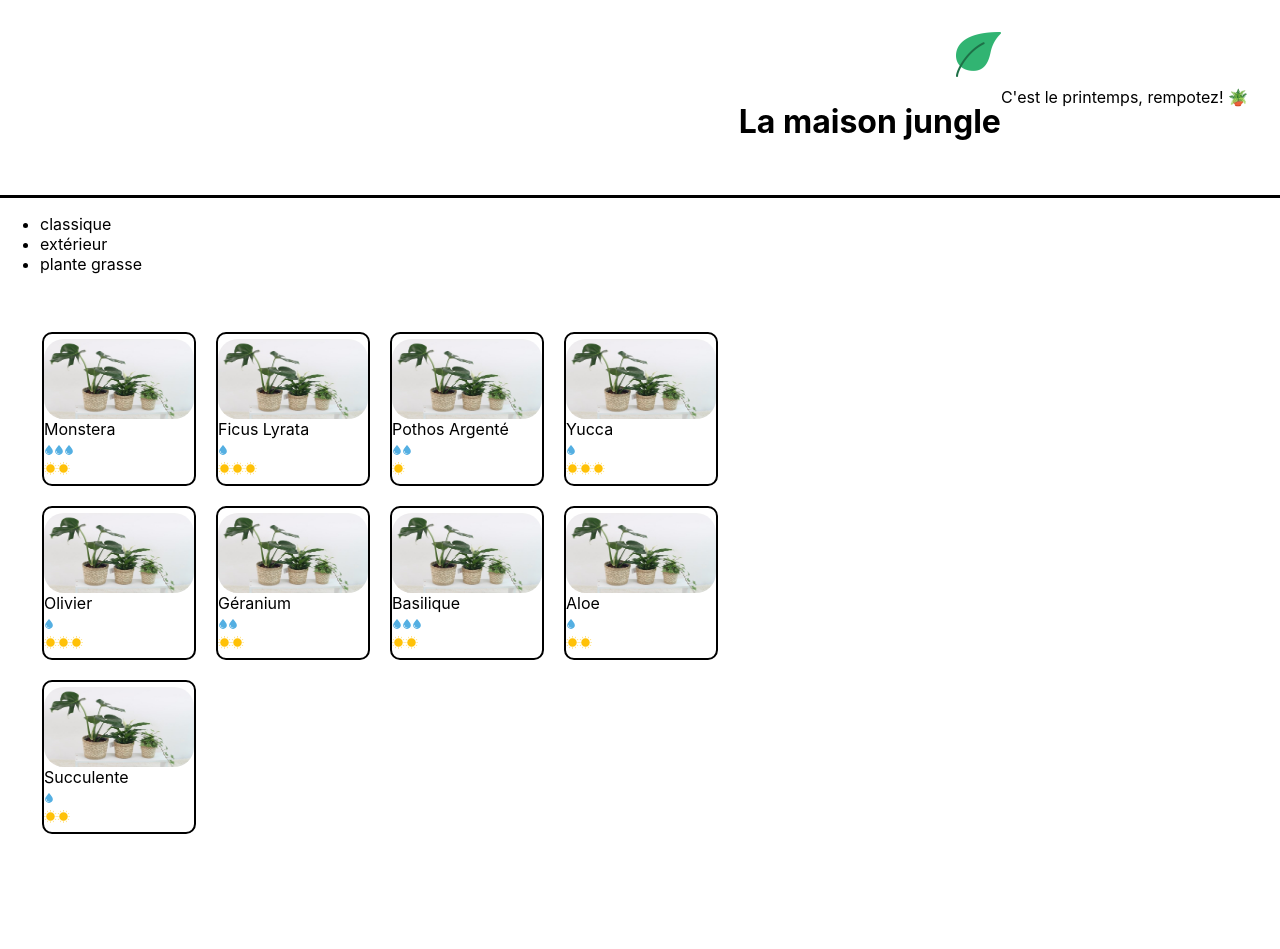
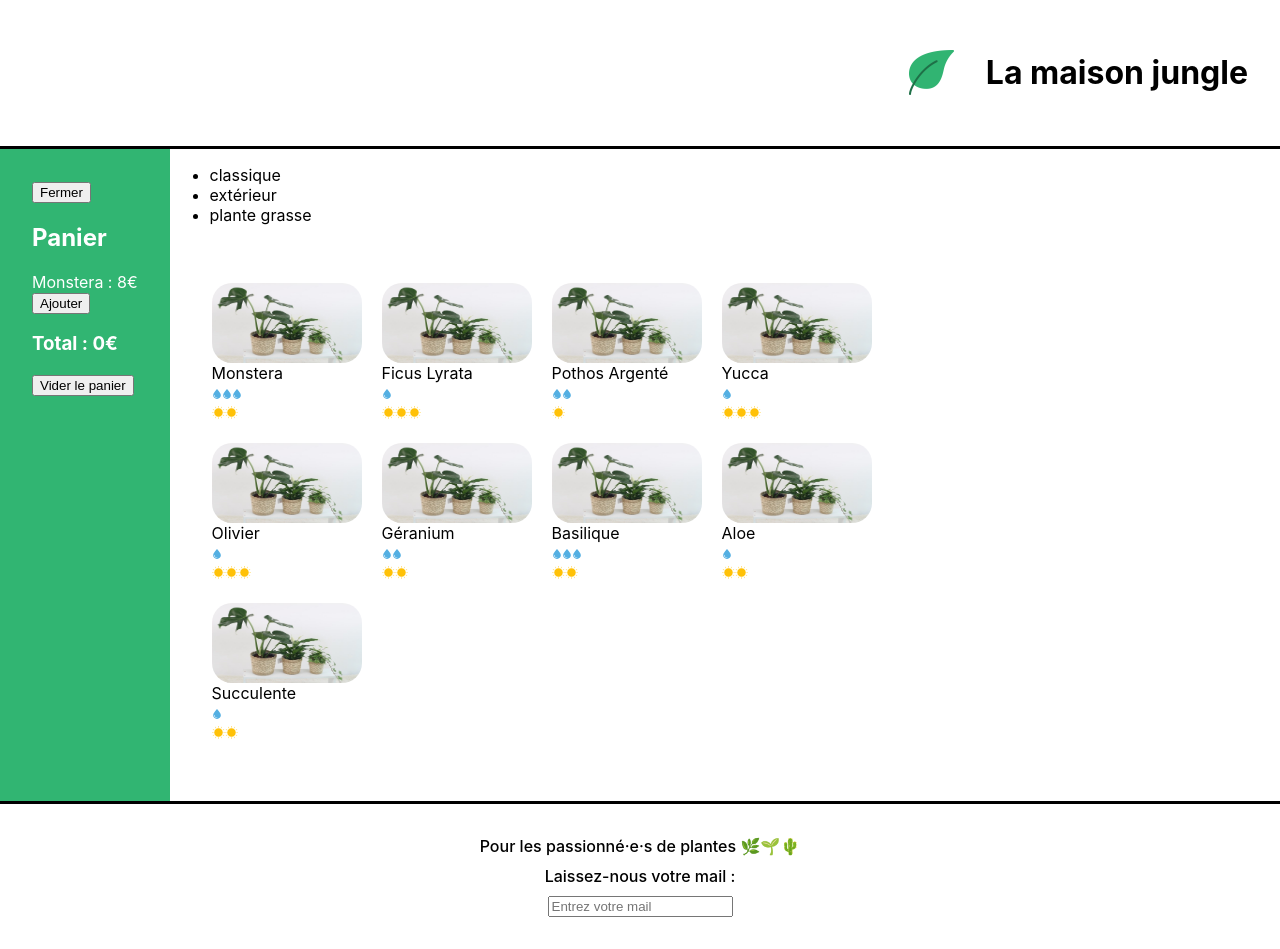
Before and after one commit to Fadddddd/ReactPlants, a React (Create React App) app in the folder la-maison-jungle/: page / in a window 1280 px wide. Before the commit the page ends 892 px from the top, so only its background shows below. Built offline with nearby package versions, Linux system fonts and the light colour scheme.

Commit message:
mise en place d'un panier qui s'ouvre et ferme

```diff
--- a/la-maison-jungle/src/components/App.js
+++ b/la-maison-jungle/src/components/App.js
@@ -1,13 +1,22 @@
 import BannerPlop from "./BannerPlop";
-// import Cart from './Cart'
+import logo from "../assets/logo.png";
+import Cart from "./Cart";
+import Footer from "./Footer";
 import ShoppingList from "./ShoppingList";
+import "../styles/Layout.css";
 
 function App() {
   return (
     <div>
-      <BannerPlop />
-      {/* <Cart /> */}
-      <ShoppingList />
+      <BannerPlop>
+        <img src={logo} alt="La maison jungle" className="lmj-logo" />
+        <h1 className="lmj-title">La maison jungle</h1>
+      </BannerPlop>
+      <div className="lmj-layout-inner">
+        <Cart />
+        <ShoppingList />
+      </div>
+      <Footer />
     </div>
   );
 }
--- a/la-maison-jungle/src/components/BannerPlop.js
+++ b/la-maison-jungle/src/components/BannerPlop.js
@@ -1,19 +1,7 @@
-import logo from "../assets/logo.png";
 import "../styles/Banners.css";
-import Recommandation from "./Recommandation";
 
-function BannerPlop() {
-  const title = "La maison jungle";
-
-  return (
-    <div className="lmj-banner">
-      <div className="lmj-banner-row">
-        <img src={logo} alt="La maison jungle" className="lmj-logo" />
-        <h1 className="lmj-title">{title}</h1>
-      </div>
-      <Recommandation />
-    </div>
-  );
+function BannerPlop({ children }) {
+  return <div className="lmj-banner">{children}</div>;
 }
 
 export default BannerPlop;
--- a/la-maison-jungle/src/components/CareScale.js
+++ b/la-maison-jungle/src/components/CareScale.js
@@ -1,9 +1,14 @@
 import Sun from "../assets/sun.svg";
 import Water from "../assets/water.svg";
 
+const quantityLabel = {
+  1: "peu",
+  2: "modérément",
+  3: "beaucoup",
+};
+
 function CareScale({ scaleValue, careType }) {
   const range = [1, 2, 3];
-
   const scaleType =
     careType === "light" ? (
       <img src={Sun} alt="sun-icon" />
@@ -11,7 +16,15 @@
       <img src={Water} alt="water-icon" />
     );
   return (
-    <div>
+    <div
+      onClick={() =>
+        alert(
+          `Cette plante requiert ${quantityLabel[scaleValue]} ${
+            careType === "light" ? "de lumière" : "d'arrosage"
+          }`
+        )
+      }
+    >
       {range.map((rangeElem) =>
         scaleValue >= rangeElem ? (
           <span key={rangeElem.toString()}>{scaleType}</span>
@@ -21,6 +34,4 @@
   );
 }
 
-
-
 export default CareScale;
--- a/la-maison-jungle/src/components/Cart.js
+++ b/la-maison-jungle/src/components/Cart.js
@@ -1,18 +1,33 @@
-import "../styles/Cart.css";
+import { useState } from "react";
+import "../styles/Carts.css";
 
 function Cart() {
   const monsteraPrice = 8;
-  const ivyPrice = 10;
-  const flowerPrice = 15;
-  return (
+  const [cart, updateCart] = useState(0);
+  const [isOpen, setIsOpen] = useState(true);
+
+  return isOpen ? (
     <div className="lmj-cart">
+      <button
+        className="lmj-cart-toggle-button"
+        onClick={() => setIsOpen(false)}
+      >
+        Fermer
+      </button>
       <h2>Panier</h2>
-      <ul>
-        <li>Monstera : {monsteraPrice}€</li>
-        <li>Lierre : {ivyPrice}€</li>
-        <li>Fleurs : {flowerPrice}€</li>
-      </ul>
-      Total : {monsteraPrice + ivyPrice + flowerPrice}€
+      <div>Monstera : {monsteraPrice}€</div>
+      <button onClick={() => updateCart(cart + 1)}>Ajouter</button>
+      <h3>Total : {monsteraPrice * cart}€</h3>
+      <button onClick={() => updateCart(0)}>Vider le panier</button>
+    </div>
+  ) : (
+    <div className="lmj-cart-closed">
+      <button
+        className="lmj-cart-toggle-button"
+        onClick={() => setIsOpen(true)}
+      >
+        Ouvrir le Panier
+      </button>
     </div>
   );
 }
--- /dev/null
+++ b/la-maison-jungle/src/components/Footer.js
@@ -0,0 +1,32 @@
+import { useState } from "react";
+import "../styles/Footer.css";
+
+function Footer() {
+  const [inputValue, setInputValue] = useState("");
+
+  function handleInput(e) {
+    setInputValue(e.target.value);
+  }
+  function handleBlur() {
+    if (!inputValue.includes("@")) {
+      alert("Attention, il n'y a pas d'@, ceci n'est pas une adresse valide");
+    }
+  }
+
+  return (
+    <footer className="lmj-footer">
+      <div className="lmj-footer-elem">
+        Pour les passionné·e·s de plantes 🌿🌱🌵
+      </div>
+      <div className="lmj-footer-elem">Laissez-nous votre mail :</div>
+      <input
+        placeholder="Entrez votre mail"
+        onChange={handleInput}
+        value={inputValue}
+        onBlur={handleBlur}
+      />
+    </footer>
+  );
+}
+
+export default Footer;
--- a/la-maison-jungle/src/components/PlantItem.js
+++ b/la-maison-jungle/src/components/PlantItem.js
@@ -1,9 +1,13 @@
 import CareScale from "./CareScale";
 import "../styles/PlantItem.css";
 
-function PlantItem({ id, cover, name, water, light }) {
+function handleClick(plantName) {
+  alert(`Vous voulez acheter 1 ${plantName}? Très bon choix 🌱✨`);
+}
+
+function PlantItem({ cover, name, water, light }) {
   return (
-    <li key={id} className="lmj-plant-item" onClick={handleClick}>
+    <li className="lmj-plant-item" onClick={handleClick}>
       <img className="lmj-plant-item-cover" src={cover} alt={`${name} cover`} />
       {name}
       <div>
@@ -13,8 +17,5 @@
     </li>
   );
 }
-function handleClick(plantName) {
-    alert(`Vous voulez acheter 1 ${plantName} ? Très bon choix 🌱✨`)
-}
 
 export default PlantItem;
--- a/la-maison-jungle/src/components/Recommandation.js
+++ /dev/null
@@ -1,11 +0,0 @@
-function Recommandation() {
-  const currentMonth = new Date().getMonth();
-  const isSpring = currentMonth >= 2 && currentMonth <= 5;
-
-  if (!isSpring) {
-    return <div>Ce n'est pas le moment de rempoter</div>;
-  }
-  return <div>C'est le printemps, rempotez! 🪴</div>;
-}
-
-export default Recommandation;
--- a/la-maison-jungle/src/datas/plantList.js
+++ b/la-maison-jungle/src/datas/plantList.js
@@ -5,7 +5,7 @@
     name: "monstera",
     category: "classique",
     id: "1ed",
-    isBestSale: true,
+
     isSpecialOffer: true,
     light: 2,
     water: 3,
@@ -15,7 +15,7 @@
     name: "ficus lyrata",
     category: "classique",
     id: "2ab",
-    isBestSale: false,
+
     isSpecialOffer: true,
     light: 3,
     water: 1,
@@ -25,7 +25,7 @@
     name: "pothos argenté",
     category: "classique",
     id: "3sd",
-    isBestSale: true,
+
     isSpecialOffer: false,
     light: 1,
     water: 2,
@@ -35,7 +35,7 @@
     name: "yucca",
     category: "classique",
     id: "4kk",
-    isBestSale: false,
+
     isSpecialOffer: true,
     light: 3,
     water: 1,
@@ -45,7 +45,7 @@
     name: "olivier",
     category: "extérieur",
     id: "5pl",
-    isBestSale: true,
+
     isSpecialOffer: true,
     light: 3,
     water: 1,
@@ -55,7 +55,7 @@
     name: "géranium",
     category: "extérieur",
     id: "6uo",
-    isBestSale: true,
+
     isSpecialOffer: false,
     light: 2,
     water: 2,
@@ -65,7 +65,7 @@
     name: "basilique",
     category: "extérieur",
     id: "7ie",
-    isBestSale: true,
+
     isSpecialOffer: true,
     light: 2,
     water: 3,
@@ -75,7 +75,7 @@
     name: "aloe",
     category: "plante grasse",
     id: "8fp",
-    isBestSale: false,
+
     isSpecialOffer: false,
     light: 2,
     water: 1,
@@ -85,7 +85,7 @@
     name: "succulente",
     category: "plante grasse",
     id: "9vn",
-    isBestSale: false,
+
     isSpecialOffer: true,
     light: 2,
     water: 1,
--- /dev/null
+++ b/la-maison-jungle/src/styles/Footer.css
@@ -0,0 +1,14 @@
+.lmj-footer {
+  color: black;
+  padding: 32px;
+  border-top: solid 3px black;
+  display: flex;
+  justify-content: flex-start;
+  flex-direction: column;
+  align-items: center;
+  font-weight: 500;
+}
+
+.lmj-footer-elem {
+  margin-bottom: 10px;
+}
--- /dev/null
+++ b/la-maison-jungle/src/styles/Layout.css
@@ -0,0 +1,4 @@
+.lmj-layout-inner {
+  display: flex;
+  flex-direction: row;
+}
--- a/la-maison-jungle/src/styles/ShoppingLists.css
+++ b/la-maison-jungle/src/styles/ShoppingLists.css
@@ -5,7 +5,7 @@
   flex-wrap: wrap;
   max-width: 800px;
 }
-
+/*
 .lmj-plant-item {
   border: solid 2px black;
   border-radius: 10px;
@@ -27,4 +27,4 @@
   color: white;
   padding: 5px 10px;
   background-color: #31b572;
-}
+} */
```
